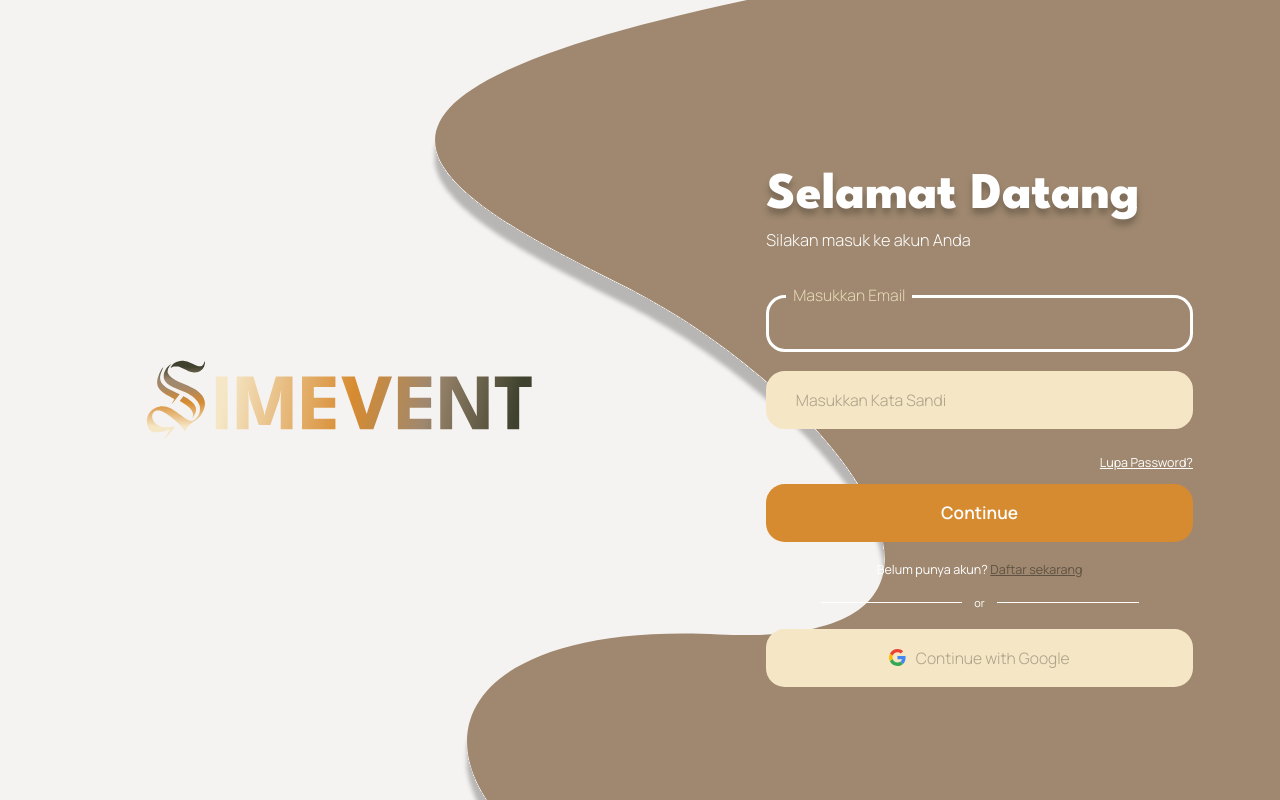
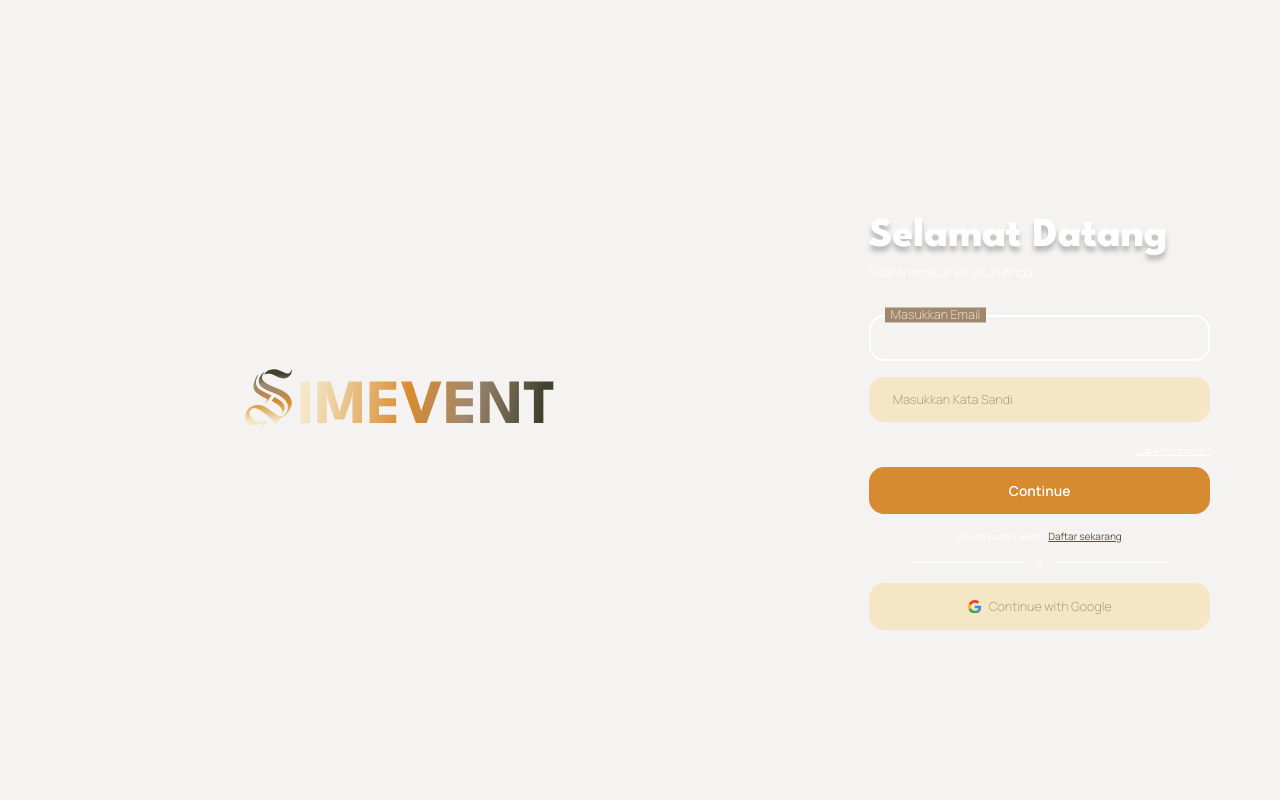
Before and after one commit to HikaruYui/simevent-web, a Django app: page /masuk/?next=/setelah-login/ in a window 1280 px wide. Run offline with Django 5.2, Linux system fonts and the light colour scheme; parts of the project's set-up code (start-up, migrations or seed data) failed here and were passed over.

Commit message:
fix: baikin form login dan register (blob)

```diff
--- a/frontend/static/css/style.css
+++ b/frontend/static/css/style.css
@@ -1,6 +1,3 @@
-/* =========================================================
-   SIMEVENT – Landing page (desain desktop 1440px)
-   ========================================================= */
 html {
   font-size: min(calc(100vw / 90), calc(100vh / 63.75));
 }
@@ -63,7 +60,6 @@
   overflow-x: clip;
 }
 
-/* ---------- Tombol Dasar ---------- */
 .btn {
   display: inline-flex; align-items: center; justify-content: center; gap: 8px;
   height: 48px; padding: 0 24px; border-radius: 999px;
@@ -387,7 +383,7 @@
 @media (max-width: 900px) {
   .events__grid { grid-template-columns: repeat(2, minmax(0, 296px)); justify-content: center; gap: 16px; }
   .auth { --u: 1px; grid-template-columns: 1fr; justify-items: center; align-content: center; gap: 36px; padding: 40px 24px; background: #9F886F; }
-  .auth::before { display: none; }
+  .auth__blob { display: none; }
   .auth__logo img { width: 280px; }
   .auth__panel { width: 100%; max-width: 420px; padding-top: 0; }
   .auth__title { font-size: 40px; }
@@ -444,17 +440,15 @@
   position: relative; min-height: 100vh; overflow: hidden;
   display: grid; grid-template-columns: minmax(0, 1fr) calc(676 * var(--u)); align-items: center;
 }
-.auth::before {
-  content: "";
+.auth__blob {
   position: absolute;
-  inset: -120px -180px -160px 0;
+  inset: 0;
+  width: 100%;
+  height: 100%;
   z-index: 0;
-
-  background: url("../img/login-blob.svg") right center / cover no-repeat;
-
-  transform: translate(150px, 90px);
   pointer-events: none;
 }
+
 .auth__logo, .auth__panel { position: relative; z-index: 1; }
 .auth__logo { justify-self: center; padding: 0 16px; }
 .auth__logo img { width: calc(440 * var(--u)); max-width: 100%; height: auto; }
@@ -546,3 +540,13 @@
 }
 .form .btn:hover { background: var(--krem); color: var(--oranye); }
 .forgot { align-self: flex-end; margin-top: 0.5rem; margin-bottom: 1rem; font-size: 1rem; color: #fff; text-decoration: underline; }
+
+@media (min-width: 1101px) {
+  body {
+    zoom: 0.8;
+  }
+  /* body di-zoom 0.8, jadi 100vh hanya menjadi 80% layar -> dikompensasi supaya halaman login memenuhi layar */
+  .auth {
+    min-height: calc(100vh / 0.8);
+  }
+}
```
Also changed, not shown: frontend/tentang.html (+1 -19 lines).
